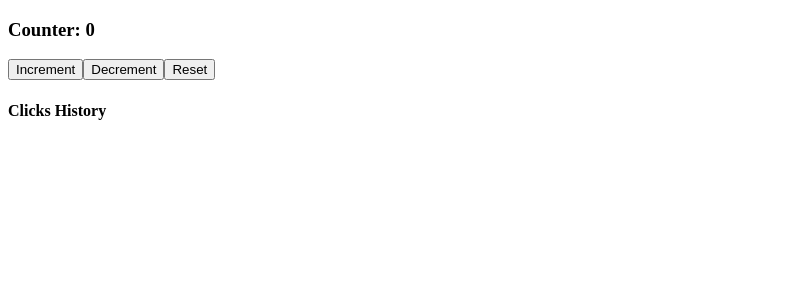
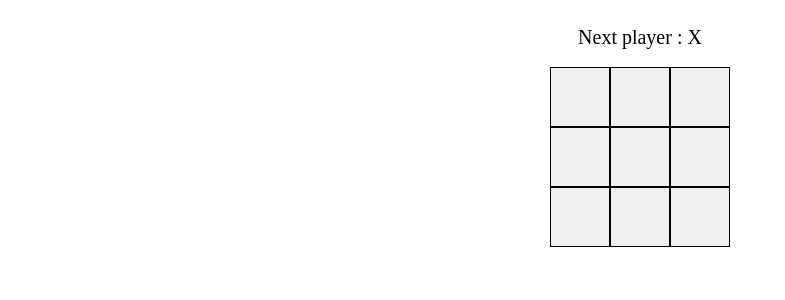
Before and after one commit to bharathiraja-developer/React-Rep, a React (Vite) app: page / in a window 1280 px wide. Shown: the top 300 px of the page, without its empty margins (0-785 px from the left). Built offline with nearby package versions, Linux system fonts and the light colour scheme.

Commit message:
Game completed

```diff
--- a/src/App.jsx
+++ b/src/App.jsx
@@ -1,18 +1,71 @@
-import React, { useReducer, useState } from "react";
-import { initialState, reducer } from "./reducer/countReducer";
+import React, { useState } from "react";
+import Button from "./components/Button";
+import "./Styles/Button.css";
 
 function App() {
-  const [state, dispatch] = useReducer(reducer, initialState);
+  const [states, setStates] = useState(Array(9).fill(null));
+  const [XIsNext, setXIsNext] = useState(true);
+  const handleClick = (i) => {
+    if (states[i] || calculateWinner(states)) {
+      return;
+    }
+    const nextSquares = states.slice();
+    if (XIsNext) {
+      nextSquares[i] = "X";
+    } else {
+      nextSquares[i] = "o";
+    }
 
+    setStates(nextSquares);
+    setXIsNext(!XIsNext);
+  };
+  const calculateWinner = () => {
+    const lines = [
+      [0, 1, 2],
+      [3, 4, 5],
+      [6, 7, 8],
+      [0, 3, 6],
+      [1, 4, 7],
+      [2, 5, 8],
+      [0, 4, 8],
+      [2, 4, 6],
+    ];
+    for (let i = 0; i < lines.length; i++) {
+      const [a, b, c] = lines[i];
+
+      if (states[a] && states[a] == states[b] && states[b] == states[c]) {
+        return states[a];
+      }
+    }
+    return null;
+  };
+  let winner = calculateWinner();
+  let status;
+  if (winner) {
+    status = "Winner : " + winner;
+  } else {
+    status = "Next player : " + (XIsNext ? "X" : "O");
+  }
   return (
     <div>
-      <h3>Counter: {state.count}</h3>
-      <button onClick={() => dispatch({ type: "incr" })}>Increment</button>
-      <button onClick={() => dispatch({ type: "decr" })}>Decrement</button>
-      <button onClick={() => dispatch({ type: "reset" })}>Reset</button>
-
-      <h4>Clicks History</h4>
-      <p>{state.clickHistory.join(" ")}</p>
+      <br></br>
+      <div className="row">{status}</div>
+      <br></br>
+      <div className="row">
+        <Button value={states[0]} onClick={() => handleClick(0)} />
+        <Button value={states[1]} onClick={() => handleClick(1)} />
+        <Button value={states[2]} onClick={() => handleClick(2)} />
+      </div>
+      <div className="row">
+        <Button value={states[3]} onClick={() => handleClick(3)} />
+        <Button value={states[4]} onClick={() => handleClick(4)} />
+        <Button value={states[5]} onClick={() => handleClick(5)} />
+      </div>
+      <div className="row">
+        <Button value={states[6]} onClick={() => handleClick(6)} />
+        <Button value={states[7]} onClick={() => handleClick(7)} />
+        <Button value={states[8]} onClick={() => handleClick(8)} />
+      </div>
     </div>
   );
 }
--- /dev/null
+++ b/src/Styles/Button.css
@@ -0,0 +1,18 @@
+button{
+    padding: 20px;
+    height: 60px;
+    width: 60px;
+    border: 1px solid black;
+    font-size: 20px;
+}
+
+.row{
+    text-align: center;
+    font-size: 20px;
+}
+
+.row::after{
+    clear: both;
+    content: '';
+    display: table;
+}
--- /dev/null
+++ b/src/components/Button.jsx
@@ -0,0 +1,7 @@
+import React from "react";
+
+function Button({ value, onClick }) {
+  return <button onClick={onClick}>{value}</button>;
+}
+
+export default Button;
--- a/src/reducer/countReducer.jsx
+++ /dev/null
@@ -1,27 +0,0 @@
-// define a initial state
-const initialState = {
-  count: 0,
-  clickHistory: [],
-};
-
-// define the reducer function
-function reducer(state, action) {
-  switch (action.type) {
-    case "incr":
-      return {
-        count: state.count + 1,
-        clickHistory: state.clickHistory.concat("I"),
-      };
-
-    case "decr":
-      return {
-        count: state.count - 1,
-        clickHistory: state.clickHistory.concat("D"),
-      };
-
-    case "reset":
-      return { count: 0, clickHistory: state.clickHistory.concat("R") };
-  }
-}
-
-export { initialState, reducer };
```
